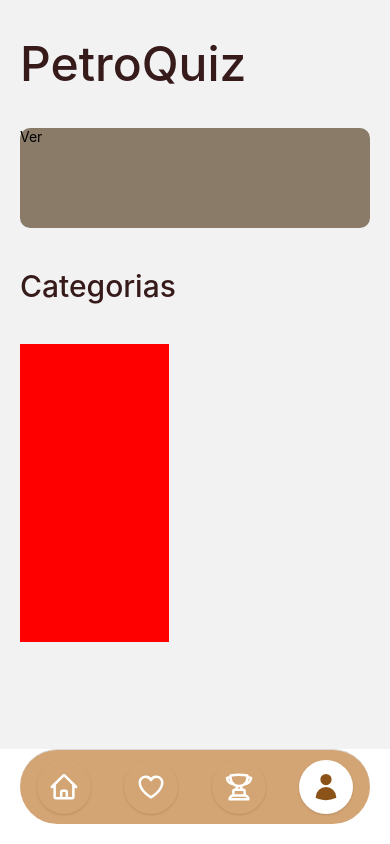
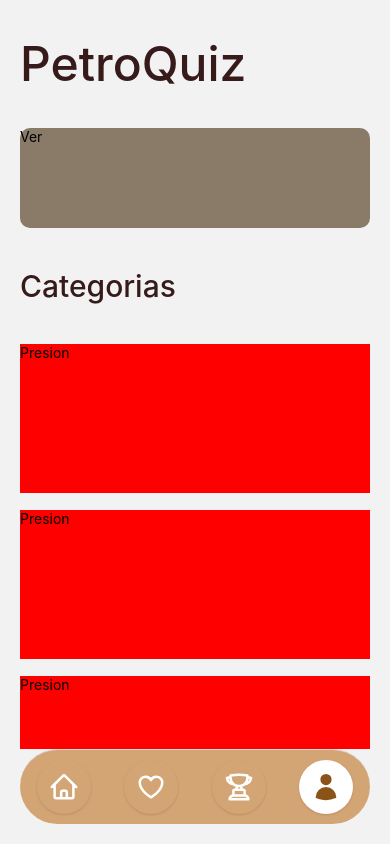
Before and after one commit to JuanjoCieri/petroQuiz, a React Native app: screen /cart in a window 390 px wide. Built offline with nearby package versions, Linux system fonts and the light colour scheme.

Commit message:
ranking screen

```diff
--- /dev/null
+++ b/src/mocks/categories.js
@@ -0,0 +1,20 @@
+import presionIcon from "../../assets/categoryIcons/presionIcon.png"
+
+const categories = [
+    {
+        categoryId: 1,
+        categoryName: "Presion",
+        categoryImage: presionIcon
+    },
+    {
+        categoryId: 2,
+        categoryName: "Presion",
+        categoryImage: presionIcon
+    },{
+        categoryId: 3,
+        categoryName: "Presion",
+        categoryImage: presionIcon
+    },
+]
+
+export default categories
--- a/src/navigation/appNavigation.js
+++ b/src/navigation/appNavigation.js
@@ -19,6 +19,7 @@ import {
   TrophyIcon as TrophySolid,
   HeartIcon as HeartSolid,
 } from "react-native-heroicons/solid";
+import Leaderboard from "../screens/LeaderboardScreen/Leaderboard";
 
 const Stack = createNativeStackNavigator();
 const Tab = createBottomTabNavigator();
@@ -32,7 +33,7 @@ export default function AppNavigation() {
     <NavigationContainer>
       <Stack.Navigator
         screenOptions={{
-          contentStyle: { backgroundColor: "white" },
+          contentStyle: { backgroundColor: "none" },
         }}
       >
         <Stack.Screen
@@ -40,7 +41,11 @@ export default function AppNavigation() {
           options={{ headerShown: false }}
           component={HomeTabs}
         />
-        {/* <Stack.Screen name="Product" options={{headerShown: false}} component={ProductScreen} /> */}
+        <Stack.Screen
+          name="Leaderboard"
+          options={{ headerShown: false }}
+          component={Leaderboard}
+        />
       </Stack.Navigator>
     </NavigationContainer>
   );
@@ -68,7 +73,7 @@ function HomeTabs() {
       })}
     >
       <Tab.Screen name="home" component={HomeScreen} />
-      <Tab.Screen name="hotme" component={HomeScreen} />
+      <Tab.Screen name="leaderboard" component={Leaderboard} />
       <Tab.Screen name="favourite" component={HomeScreen} />
       <Tab.Screen name="cart" component={HomeScreen} />
     </Tab.Navigator>
@@ -84,7 +89,7 @@ const menuIcons = (route, focused) => {
     ) : (
       <HomeOutline size="30" strokeWidth={2} color="white" />
     );
-  } else if (route.name === "hotme") {
+  } else if (route.name === "leaderboard") {
     icon = focused ? (
       <HeartSolid size="30" color={themeColors.bgDark} />
     ) : (
--- a/src/screens/HomeScreen/components/Categories.js
+++ b/src/screens/HomeScreen/components/Categories.js
@@ -1,4 +1,7 @@
 import { Text, View, StyleSheet, ScrollView } from "react-native";
+import { FlatList } from "react-native";
+import categories from "../../../mocks/categories";
+import CategoriesCard from "./CategoriesCard";
 
 export default function Categories() {
   return (
@@ -9,8 +12,13 @@ export default function Categories() {
         </Text>
       </View>
       <ScrollView style={styles.CategoriesContainer}>
-        <View style={styles.CategoryDiv}></View>
-        <View style={styles.CategoryDiv}></View>
+        <FlatList
+          data={categories}
+          ItemSeparatorComponent={() => <Text> </Text>}
+          renderItem={({ item: category }) => (
+            <CategoriesCard categoryName={category.categoryName} />
+          )}
+        />
       </ScrollView>
     </View>
   );
@@ -21,12 +29,10 @@ const styles = StyleSheet.create({
     color: "#371B1B",
     fontWeight: "500",
   },
-  CategoriesContainer: {
-
-  },
+  CategoriesContainer: {},
   CategoryDiv: {
     width: 149,
     height: 149,
-    backgroundColor: "red"
-  }
+    backgroundColor: "red",
+  },
 });
--- /dev/null
+++ b/src/screens/HomeScreen/components/CategoriesCard.js
@@ -0,0 +1,17 @@
+import { Text, View, StyleSheet } from "react-native";
+
+export default function CategoriesCard ({categoryName, categoryIcon}) {
+    return (
+        <View style={styles.CategoryDiv}>
+            <Text>{categoryName}</Text>
+        </View>
+    )
+}
+
+const styles = StyleSheet.create({
+    CategoryDiv: {
+      width: "100%",
+      height: 149,
+      backgroundColor: "red"
+    }
+  });
--- a/src/screens/LeaderboardScreen/Leaderboard.js
+++ b/src/screens/LeaderboardScreen/Leaderboard.js
@@ -0,0 +1,19 @@
+import { Text, View, StyleSheet } from "react-native";
+import RankingList from "./components/RankingList";
+
+export default function Leaderboard () {
+    return (
+        <View style={styles.container}>
+            <Text>Hola</Text>
+            <RankingList />
+        </View>
+    )
+}
+
+const styles = StyleSheet.create({
+    container: {
+      backgroundColor: "#F9CA86",
+      width: "100%",
+      height: "100%"
+    },
+  });
--- /dev/null
+++ b/src/screens/LeaderboardScreen/components/RankingList.js
@@ -0,0 +1,20 @@
+import { View, StyleSheet, Text } from "react-native";
+
+export default function RankingList () {
+    return (
+        <View style={styles.container}>
+            <Text>Hola</Text>
+        </View>
+    )
+}
+
+const styles = StyleSheet.create({
+    container: {
+      backgroundColor: "white",
+      width: "100%",
+      height: "50%",
+      borderRadius: 40,
+      position: "absolute",
+      bottom: 0
+    },
+  });
```
Also changed, not shown: assets/categoryIcons/presionIcon.png (added).
